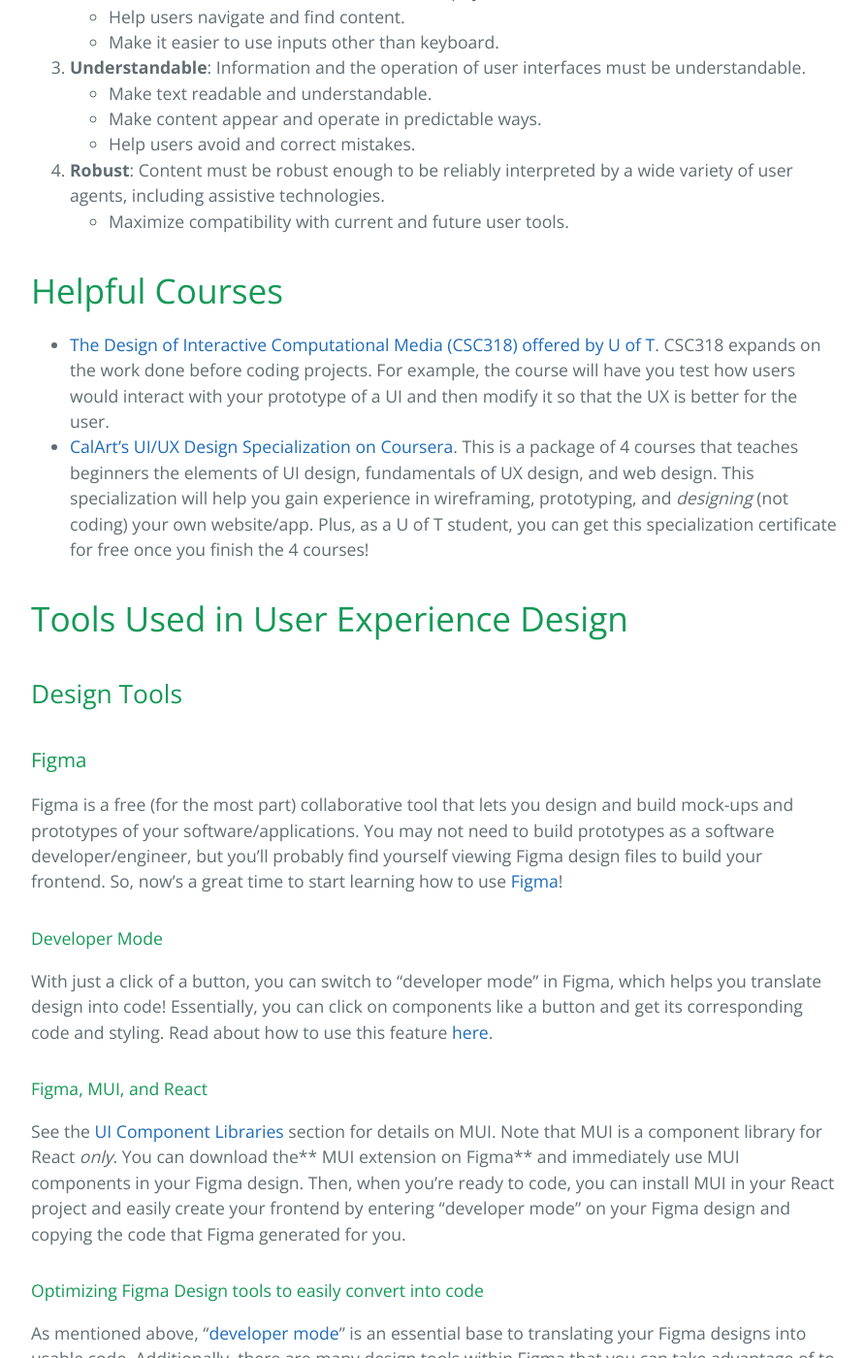
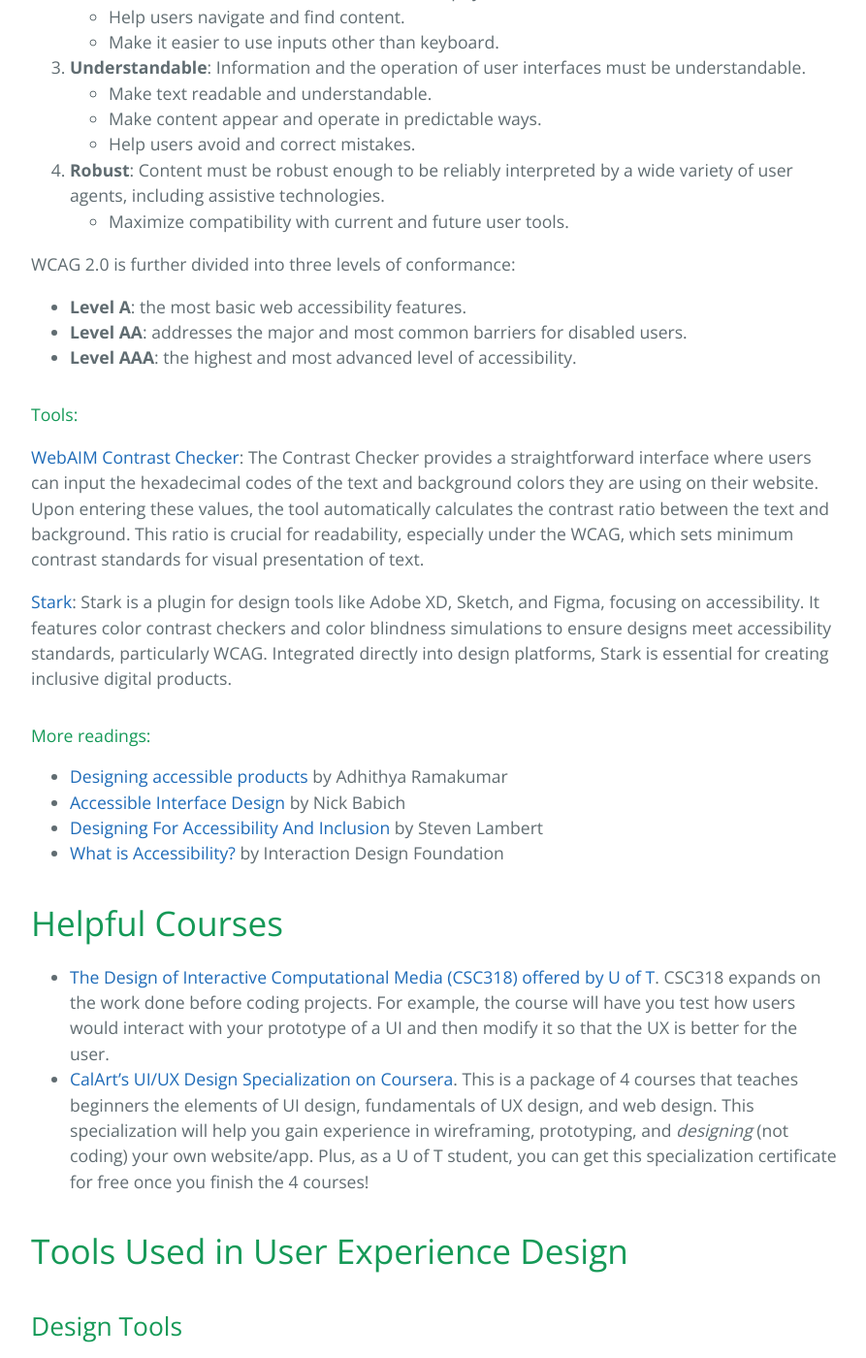
Before and after one commit to learning-software-engineering/learning-software-engineering.github.io, a Jekyll site: the page built from Topics/User_Experience.md, in a window 1280 px wide and 1400 px high, scrolled down 8288 px. Shown: the whole window at 97% size, without its empty margins (192-1085 px from the left). Built offline with Jekyll 4.4.1, drawn with Linux system fonts in a browser that asks for light colours; our own code applies the rules of GitHub Pages for plain Markdown files.

Commit message:
More about accessibility

```diff
--- a/Topics/User_Experience.md
+++ b/Topics/User_Experience.md
@@ -212,6 +212,24 @@
 4. **Robust**: Content must be robust enough to be reliably interpreted by a wide variety of user agents, including assistive technologies.
     - Maximize compatibility with current and future user tools.
 
+WCAG 2.0 is further divided into three levels of conformance:
+- **Level A**: the most basic web accessibility features.
+- **Level AA**: addresses the major and most common barriers for disabled users.
+- **Level AAA**: the highest and most advanced level of accessibility.
+
+#### Tools:
+
+[WebAIM Contrast Checker](https://webaim.org/resources/contrastchecker/): The Contrast Checker provides a straightforward interface where users can input the hexadecimal codes of the text and background colors they are using on their website. Upon entering these values, the tool automatically calculates the contrast ratio between the text and background. This ratio is crucial for readability, especially under the WCAG, which sets minimum contrast standards for visual presentation of text.
+
+[Stark](https://www.getstark.co/): Stark is a plugin for design tools like Adobe XD, Sketch, and Figma, focusing on accessibility. It features color contrast checkers and color blindness simulations to ensure designs meet accessibility standards, particularly WCAG. Integrated directly into design platforms, Stark is essential for creating inclusive digital products.
+
+#### More readings:
+
+- [Designing accessible products](https://uxdesign.cc/designing-accessible-products-e8aa79b55ebc) by Adhithya Ramakumar
+- [Accessible Interface Design](https://babich.biz/blog/accessible-interface-design/) by Nick Babich
+- [Designing For Accessibility And Inclusion](https://www.smashingmagazine.com/2018/04/designing-accessibility-inclusion/) by Steven Lambert
+- [What is Accessibility?](https://www.interaction-design.org/literature/topics/accessibility) by Interaction Design Foundation
+
 # Helpful Courses
 - [The Design of Interactive Computational Media (CSC318) offered by U of T](https://artsci.calendar.utoronto.ca/course/csc318h1). CSC318 expands on the work done before coding projects. For example, the course will have you test how users would interact with your prototype of a UI and then modify it so that the UX is better for the user.
 - [CalArt's UI/UX Design Specialization on Coursera](https://www.coursera.org/specializations/ui-ux-design). This is a package of 4 courses that teaches beginners the elements of UI design, fundamentals of UX design, and web design. This specialization will help you gain experience in wireframing, prototyping, and _designing_ (not coding) your own website/app. Plus, as a U of T student, you can get this specialization certificate for free once you finish the 4 courses!
```
